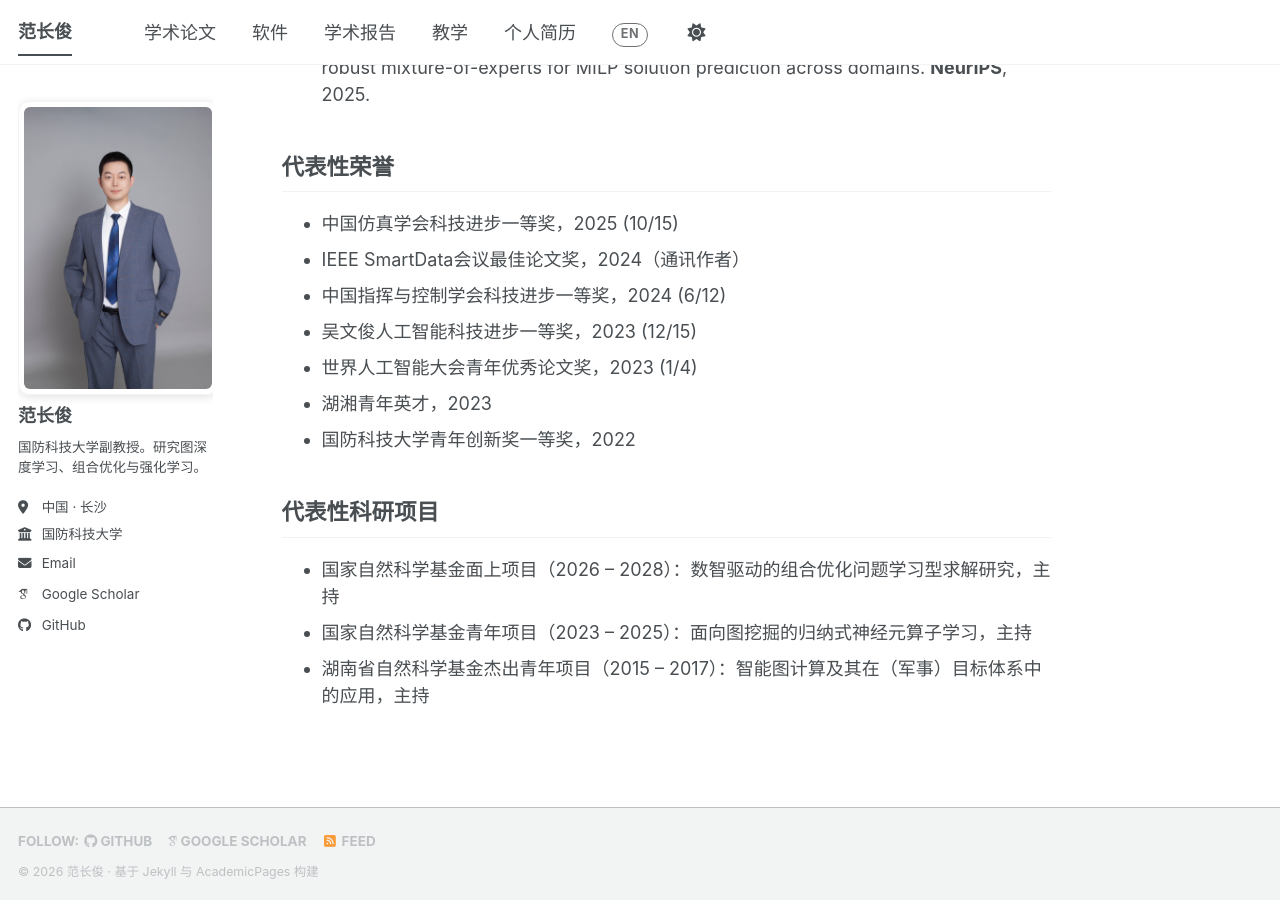
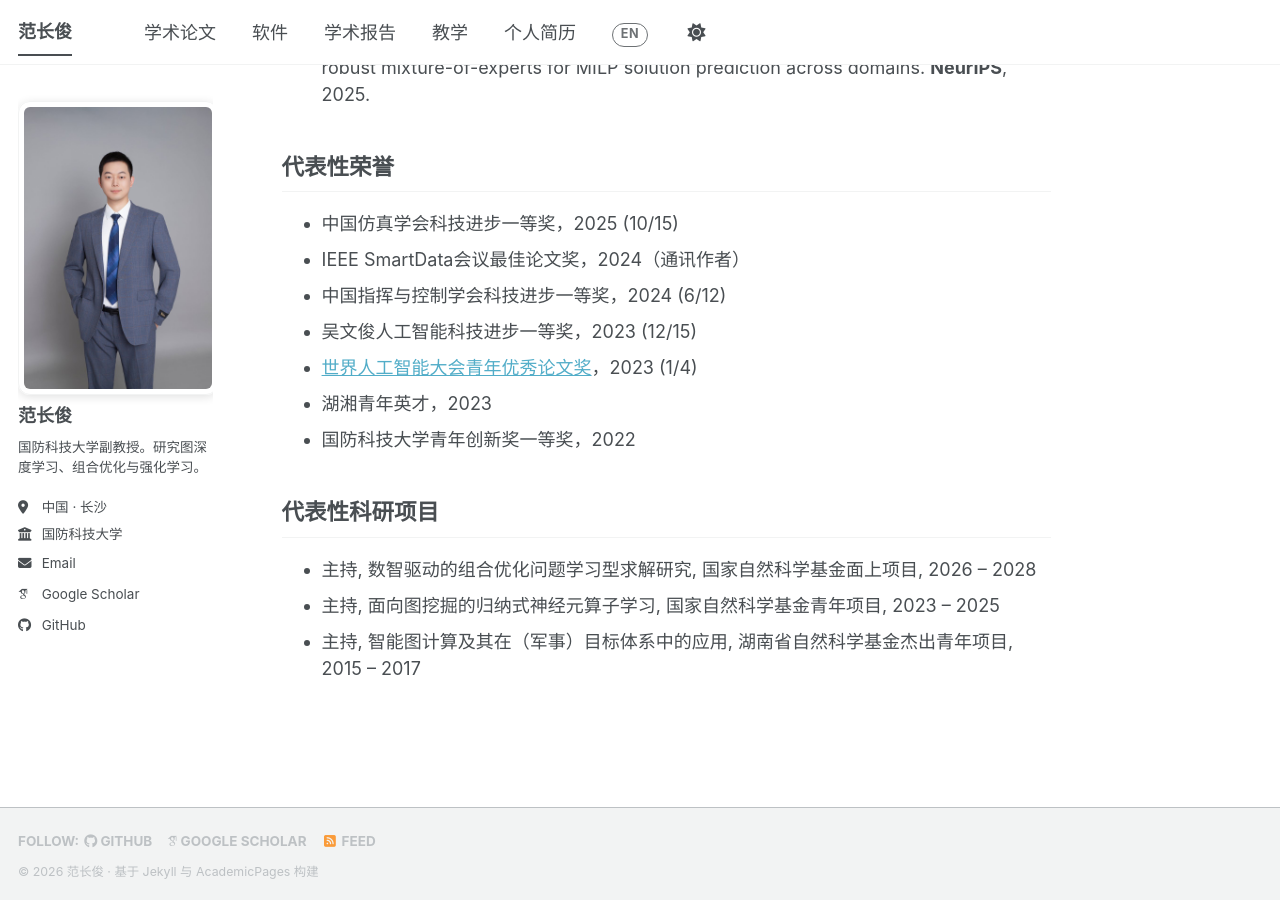
Before and after one commit to fanchangjun/fanchangjun.github.io, a Jekyll site: the page built from _pages/about.md, in a window 1280 px wide and 900 px high, scrolled down 1210 px. Built offline with Jekyll 4.4.1, drawn with Linux system fonts in a browser that asks for light colours; some web fonts are replaced; a script bundle is joined from its source files by our own code; library files that are not in the unit come from our copies.

```diff
--- a/_pages/about.md
+++ b/_pages/about.md
@@ -94,7 +94,7 @@ I am now recruiting Master and PhD students who are passionate about research, s
 - IEEE SmartData会议最佳论文奖，2024（通讯作者）
 - 中国指挥与控制学会科技进步一等奖，2024 (6/12)
 - 吴文俊人工智能科技进步一等奖，2023 (12/15)
-- 世界人工智能大会青年优秀论文奖，2023 (1/4)
+- [世界人工智能大会青年优秀论文奖](https://www.waicyop.cn/article/11)，2023 (1/4)
 - 湖湘青年英才，2023
 - 国防科技大学青年创新奖一等奖，2022
 
@@ -115,16 +115,16 @@ I am now recruiting Master and PhD students who are passionate about research, s
 
 <div class="lang-zh" markdown="1">
 
-- 国家自然科学基金面上项目（2026 – 2028）：数智驱动的组合优化问题学习型求解研究，主持
-- 国家自然科学基金青年项目（2023 – 2025）：面向图挖掘的归纳式神经元算子学习，主持
-- 湖南省自然科学基金杰出青年项目（2015 – 2017）：智能图计算及其在（军事）目标体系中的应用，主持
+- 主持, 数智驱动的组合优化问题学习型求解研究, 国家自然科学基金面上项目, 2026 – 2028
+- 主持, 面向图挖掘的归纳式神经元算子学习, 国家自然科学基金青年项目, 2023 – 2025
+- 主持, 智能图计算及其在（军事）目标体系中的应用, 湖南省自然科学基金杰出青年项目, 2015 – 2017
 
 </div>
 
 <div class="lang-en" markdown="1">
 
-- NSFC General Project (2026 – 2028): Research on Data-Intelligence-Driven Learning-Based Solving of Combinatorial Optimization Problems, PI
-- NSFC Project for Young Scholars (2023 – 2025): Inductive Neural Operator Learning for Graph Mining, PI
-- Hunan Provincial NSF for Excellent Young Scholars (2015 – 2017): Intelligent Graph Computing and Its Application in (Military) Target Systems, PI
+- PI, Research on Data-Intelligence-Driven Learning-Based Solving of Combinatorial Optimization Problems, NSFC General Project, 2026 - 2028
+- PI, Inductive Neural Operator Learning for Graph Mining, NSFC Project for Young Scholars, 2023 – 2025
+- PI, Intelligent Graph Computing and Its Application in (Military) Target Systems, Hunan Provincial NSF for Excellent Young Scholars, 2015 – 2017
 
 </div>
```
Also changed, not shown: other parts of _pages/about.md (+4 -4 lines).
